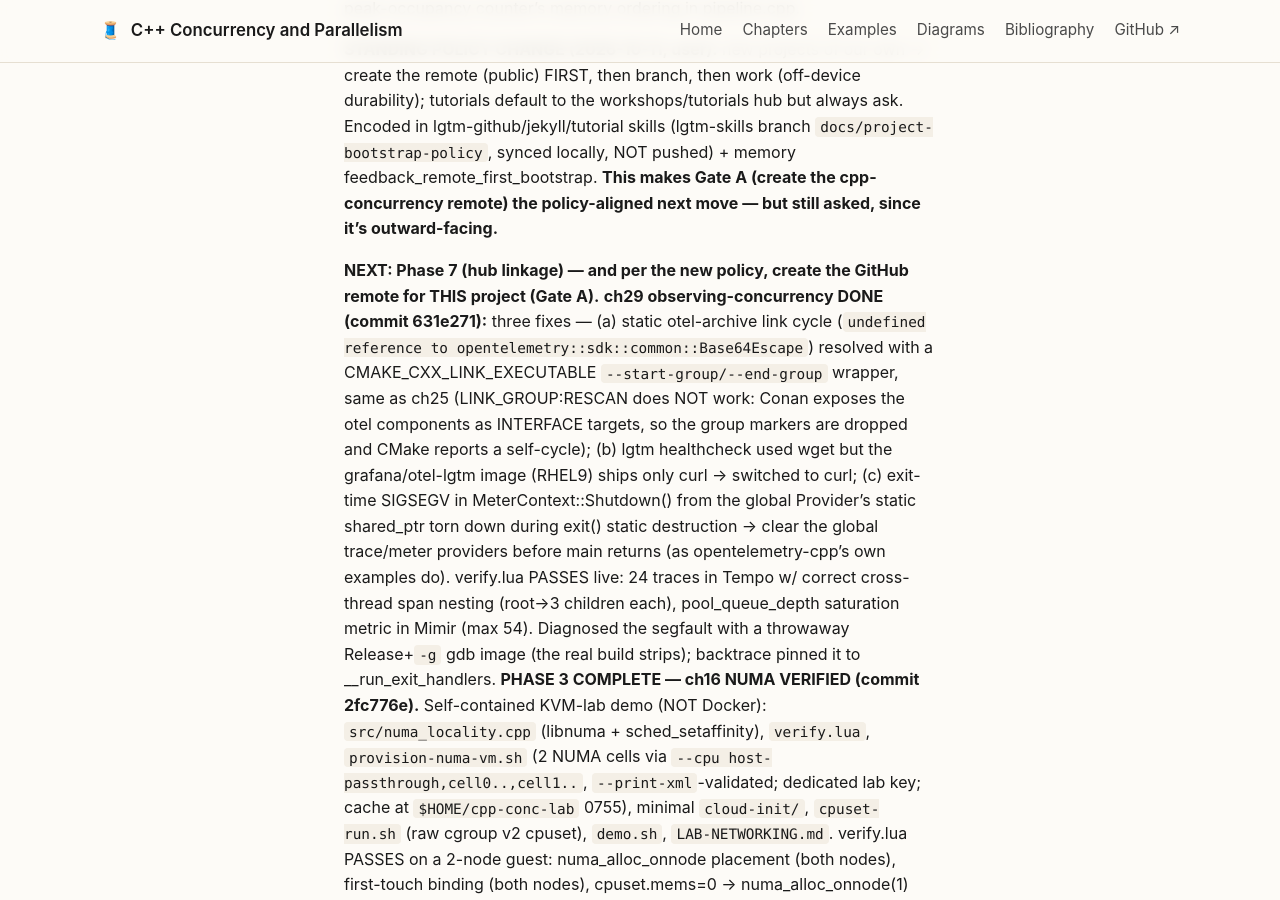
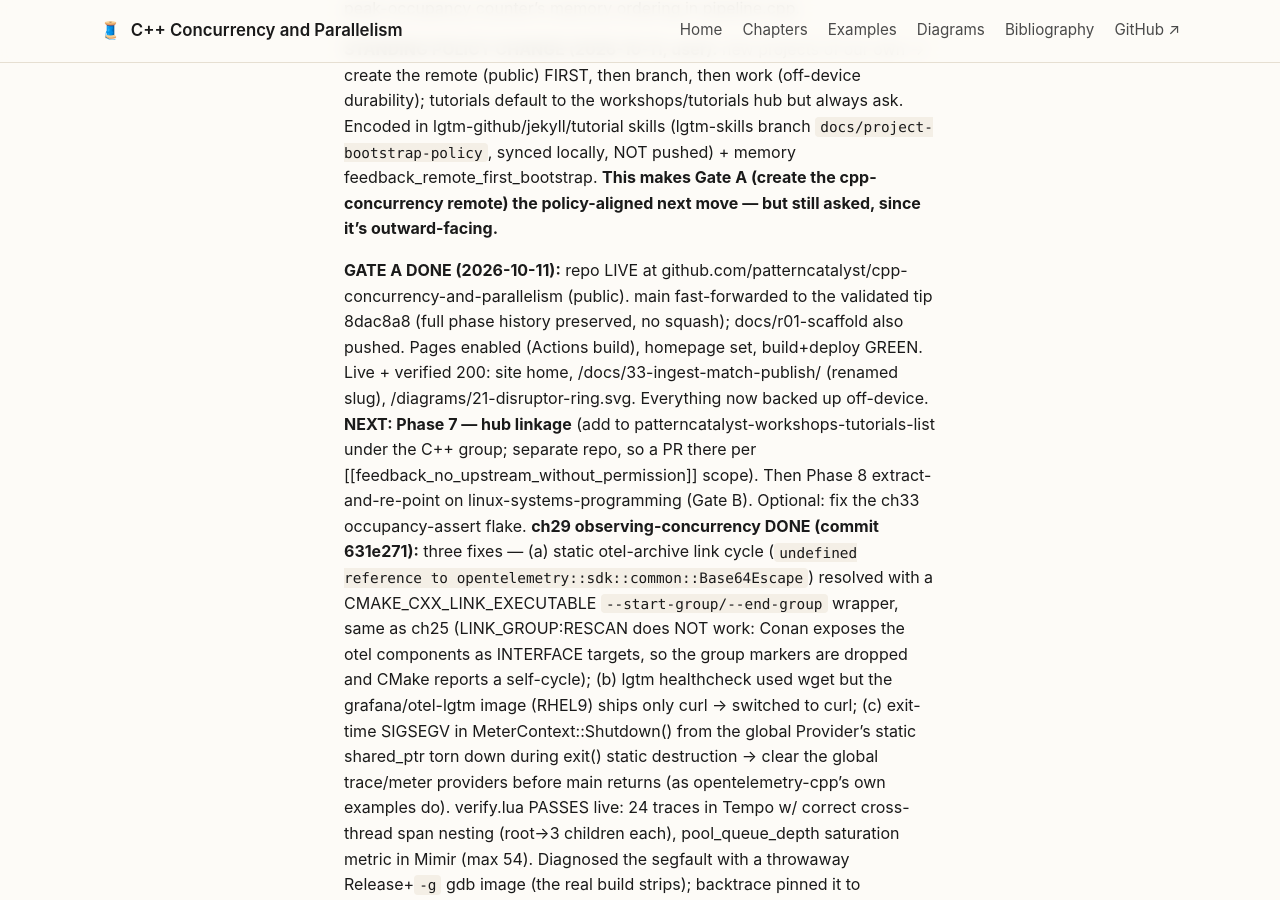
Before and after one commit to patterncatalyst/cpp-concurrency-and-parallelism, a Jekyll site: the page built from _plans/r01-build-plan.md, in a window 1280 px wide and 900 px high, scrolled down 1992 px. Built offline with Jekyll 4.4.1, drawn with Linux system fonts in a browser that asks for light colours; some of the changed text lies outside the part shown.

Commit message:
docs(r01): add top-level README; mark Gate A done (repo live on Pages)

```diff
--- a/_plans/r01-build-plan.md
+++ b/_plans/r01-build-plan.md
@@ -60,7 +60,14 @@
 > synced locally, NOT pushed) + memory feedback_remote_first_bootstrap. **This makes Gate A (create the
 > cpp-concurrency remote) the policy-aligned next move — but still asked, since it's outward-facing.**
 >
-> **NEXT: Phase 7 (hub linkage) — and per the new policy, create the GitHub remote for THIS project (Gate A).**
+> **GATE A DONE (2026-10-11):** repo LIVE at github.com/patterncatalyst/cpp-concurrency-and-parallelism
+> (public). main fast-forwarded to the validated tip 8dac8a8 (full phase history preserved, no squash);
+> docs/r01-scaffold also pushed. Pages enabled (Actions build), homepage set, build+deploy GREEN. Live +
+> verified 200: site home, /docs/33-ingest-match-publish/ (renamed slug), /diagrams/21-disruptor-ring.svg.
+> Everything now backed up off-device.
+> **NEXT: Phase 7 — hub linkage** (add to patterncatalyst-workshops-tutorials-list under the C++ group;
+> separate repo, so a PR there per [[feedback_no_upstream_without_permission]] scope). Then Phase 8
+> extract-and-re-point on linux-systems-programming (Gate B). Optional: fix the ch33 occupancy-assert flake.
 > **ch29 observing-concurrency DONE (commit 631e271):** three fixes — (a) static otel-archive link cycle
 > (`undefined reference to opentelemetry::sdk::common::Base64Escape`) resolved with a CMAKE_CXX_LINK_EXECUTABLE
 > `--start-group/--end-group` wrapper, same as ch25 (LINK_GROUP:RESCAN does NOT work: Conan exposes the otel
@@ -162,7 +169,7 @@
 | 5 | Decks 100/101/201 | lgtm-presentation | DONE (36/54/62 slides, commit c278899) |
 | 6 | Professional-voice sweep site-wide | lgtm-professional-voice | DONE (reader surface clean; ch33 "capstone" renamed to "full example" incl. ids) |
 | 7 | Hub linkage (patterncatalyst-workshops-tutorials-list, C++ group) | lgtm-jekyll | TODO |
-| — | **GATE A** (repo/push/Pages/hub PR) | lgtm-github | gated |
+| — | **GATE A** (repo/push/Pages) | lgtm-github | DONE 2026-10-11 — repo public, main pushed (ff), Pages LIVE |
 | 8 | Source extract-and-re-point on linux-systems-programming | lgtm-github | TODO |
 | — | **GATE B** (lsp removal + PR) | lgtm-github | gated |
 
```
Also changed, not shown: README.md (added).
